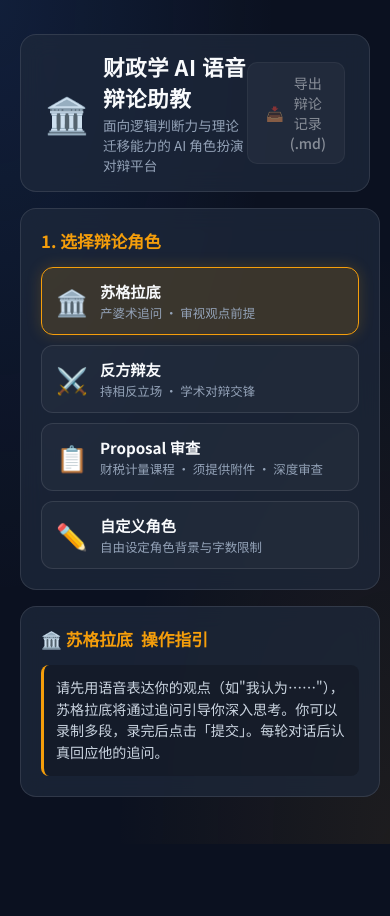
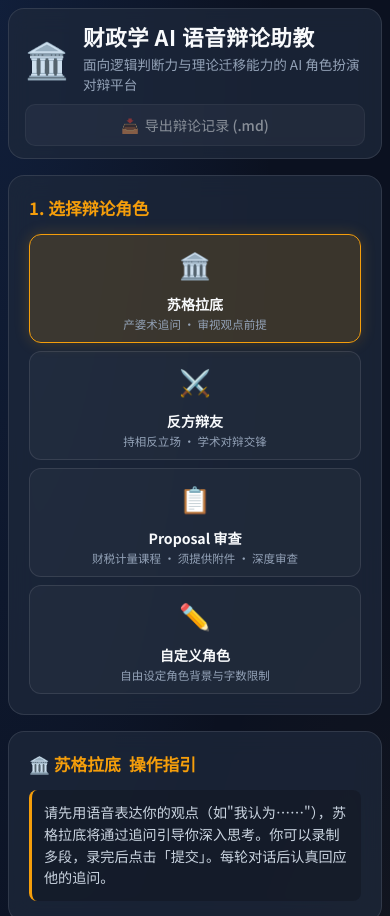
Before and after one commit to bingyenufe/AIDebate, a website: page index.html in a window 390 px wide. Shown: the top 916 px of the page. Before the commit the page ends 844 px from the top, so only its background shows below. Drawn offline with Linux system fonts and the light colour scheme.

Commit message:
Add responsive mobile layout styles for smartphones and tablets

```diff
--- a/style.css
+++ b/style.css
@@ -623,3 +623,97 @@ textarea:focus, input[type="number"]:focus {
 .hidden {
   display: none !important;
 }
+
+/* Responsive Layout for Mobile Devices */
+@media (max-width: 768px) {
+  body {
+    padding: 8px;
+    height: auto;
+    min-height: 100dvh;
+  }
+
+  .app-container {
+    height: auto;
+    min-height: 100dvh;
+  }
+
+  .app-header {
+    flex-direction: column;
+    align-items: flex-start;
+    gap: 10px;
+    padding: 12px 16px;
+  }
+
+  .header-actions {
+    width: 100%;
+  }
+
+  .header-actions .btn {
+    width: 100%;
+    justify-content: center;
+  }
+
+  .main-content {
+    grid-template-columns: 1fr;
+    gap: 14px;
+    height: auto;
+    overflow: visible;
+  }
+
+  .sidebar {
+    max-height: none;
+    overflow-y: visible;
+  }
+
+  .chat-container {
+    height: 520px;
+    min-height: 460px;
+  }
+
+  .control-bar {
+    flex-wrap: wrap;
+    gap: 10px;
+  }
+
+  .btn-record, .btn-submit {
+    flex: 1;
+    min-width: 130px;
+    justify-content: center;
+    padding: 10px 16px;
+    font-size: 0.85rem;
+  }
+
+  .rec-status {
+    width: 100%;
+    order: 3;
+    font-size: 0.8rem;
+    justify-content: center;
+    text-align: center;
+  }
+
+  .role-grid {
+    display: grid;
+    grid-template-columns: 1fr 1fr;
+    gap: 8px;
+  }
+
+  .role-card {
+    padding: 10px;
+    flex-direction: column;
+    text-align: center;
+  }
+
+  .role-info h3 {
+    font-size: 0.88rem;
+  }
+
+  .role-info p {
+    font-size: 0.72rem;
+  }
+}
+
+@media (max-width: 480px) {
+  .role-grid {
+    grid-template-columns: 1fr;
+  }
+}
```
